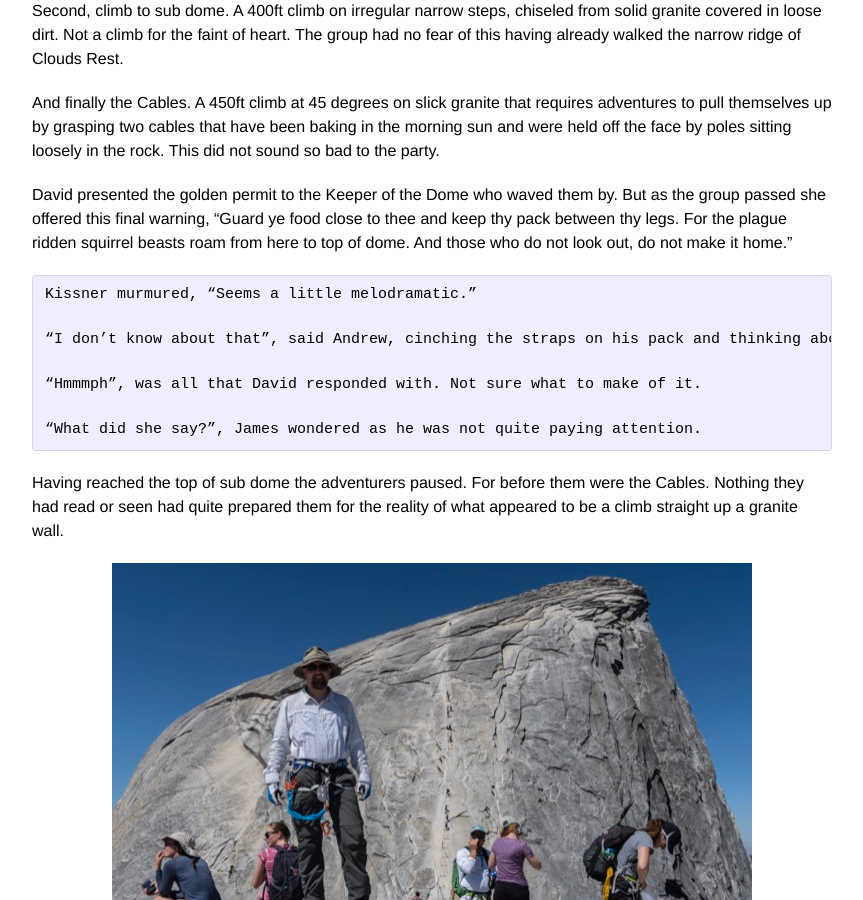
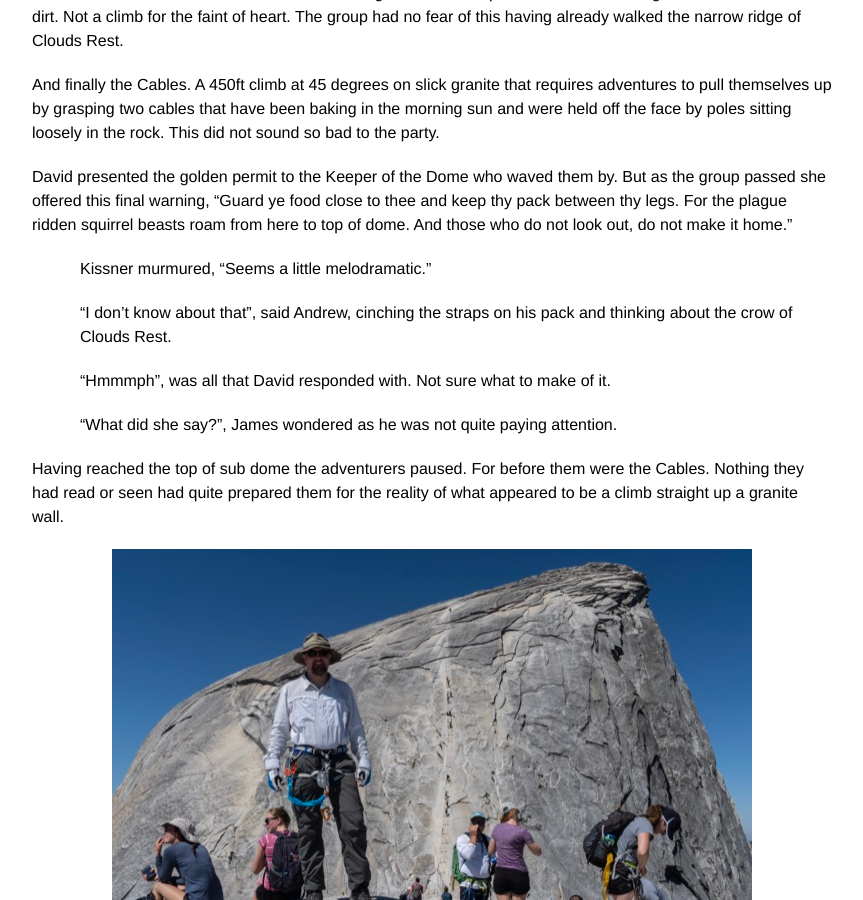
Before and after one commit to jamesorriv/jamesorriv.github.io, a Jekyll site: the page built from _posts/2021-07-11-halfdome.md, in a window 1280 px wide and 900 px high, scrolled down 23232 px. Shown: the whole window, without its empty margins (208-1071 px from the left). Built offline with Jekyll 4.4.1, drawn with Linux system fonts in a browser that asks for light colours; some of the changed text lies outside the part shown.

```diff
--- a/_posts/2021-07-11-halfdome.md
+++ b/_posts/2021-07-11-halfdome.md
@@ -178,11 +178,14 @@ Very quickly James' right ankle started to protest, as descending on unstable su
 
 The wise David, having tired of seeing James wince for the umpteenth time, unfurled the cloth from around the magic SatComm stone and summoned young Andrew back up the trail. Andrew, having heard the call, raced back up the trail, grabbed the load from James, and took off again with barely a word.
 
-	The few words he offered, “Do you know where the camp site is?”
+The few words he offered, “Do you know where the camp site is?”
+{: .h-1 }
 
-	“Yes,” his father responded, having received the location from Kissner via the magic stone.
+“Yes,” his father responded, having received the location from Kissner via the magic stone.
+{: .h-1 }
 
-	“Good.” And with that Andrew was gone.
+“Good.” And with that Andrew was gone.
+{: .h-1 }
 
 With the lighter load the slow pokes did not move much faster, but they did move with less pain.
 
@@ -210,13 +213,17 @@ And finally the Cables. A 450ft climb at 45 degrees on slick granite that requir
 
 David presented the golden permit to the Keeper of the Dome who waved them by. But as the group passed she offered this final warning, “Guard ye food close to thee and keep thy pack between thy legs. For the plague ridden squirrel beasts roam from here to top of dome. And those who do not look out, do not make it home.”
 
-	Kissner murmured, “Seems a little melodramatic.”
+Kissner murmured, “Seems a little melodramatic.”
+{: .h-1 }
 
-	“I don’t know about that”, said Andrew, cinching the straps on his pack and thinking about the crow of Clouds Rest.
+“I don’t know about that”, said Andrew, cinching the straps on his pack and thinking about the crow of Clouds Rest.
+{: .h-1 }
 
-	“Hmmmph”, was all that David responded with. Not sure what to make of it.
+“Hmmmph”, was all that David responded with. Not sure what to make of it.
+{: .h-1 }
 
-	“What did she say?”, James wondered as he was not quite paying attention.
+“What did she say?”, James wondered as he was not quite paying attention.
+{: .h-1 }
 
 Having reached the top of sub dome the adventurers paused. For before them were the Cables. Nothing they had read or seen had quite prepared them for the reality of what appeared to be a climb straight up a granite wall.
 
```
